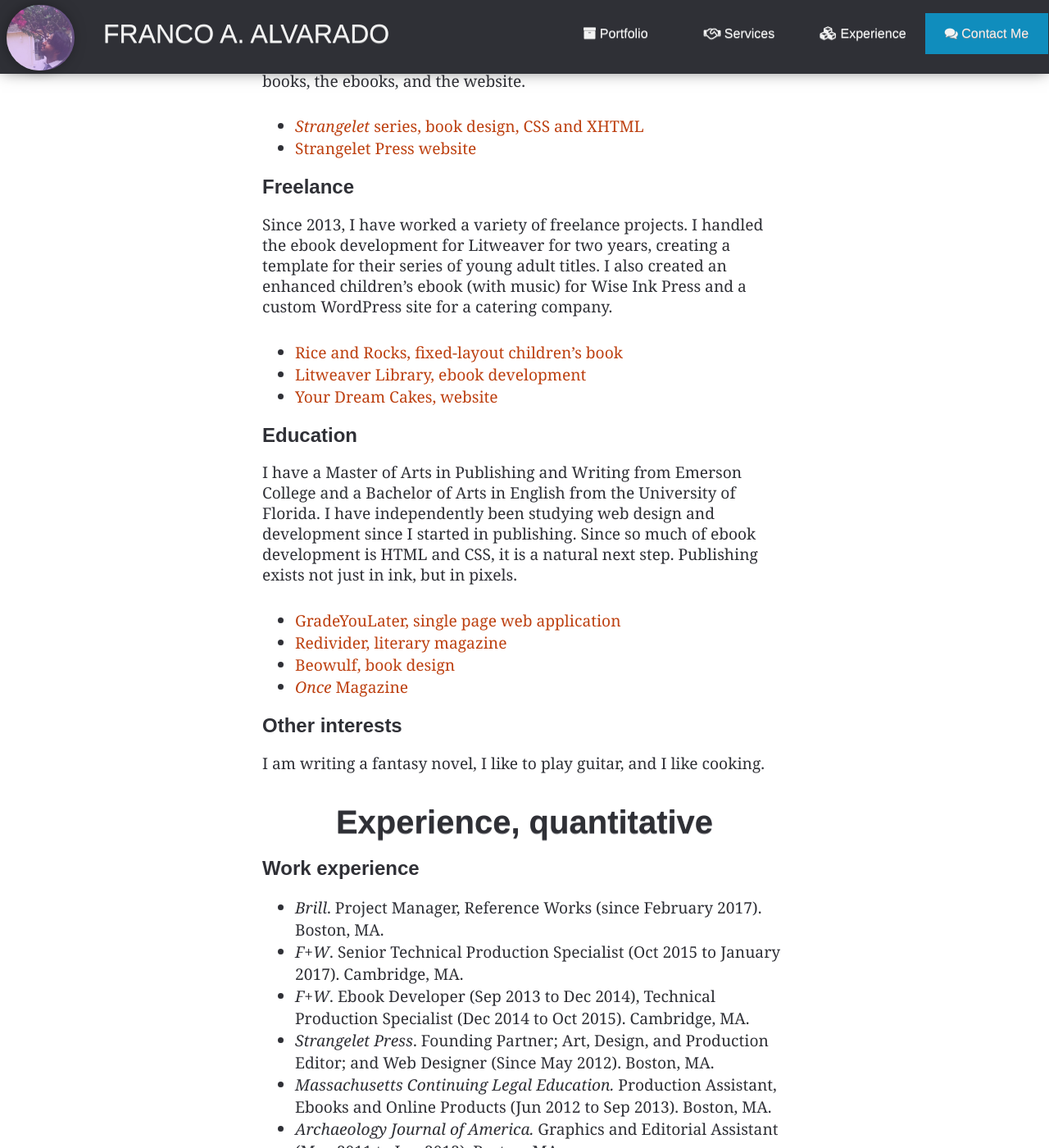
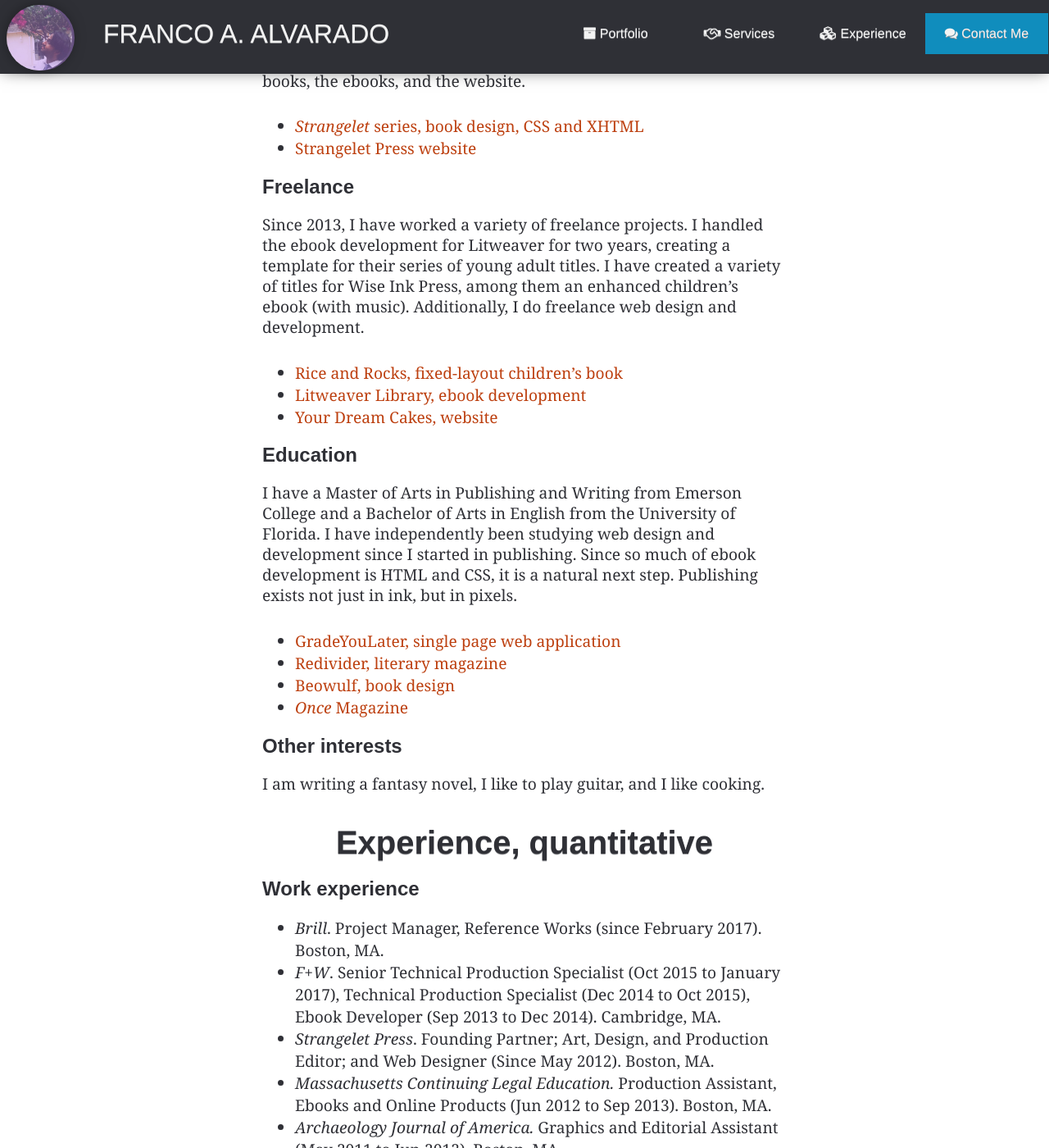
Before and after one commit to francopub/francopub.github.io, a Jekyll site: the page built from experience/index.html, in a window 1280 px wide and 1400 px high, scrolled down 1307 px. Shown: the whole window at 82% size. Built offline with Jekyll 4.4.1, drawn with Linux system fonts in a browser that asks for light colours; some web fonts are replaced.

Commit message:
updated experience page

```diff
--- a/_layouts/page.html
+++ b/_layouts/page.html
@@ -3,3 +3,4 @@
 ---
 {% include header.html %}
 {{content}}
+{% include project-pane.html %}
--- a/experience/index.html
+++ b/experience/index.html
@@ -30,7 +30,7 @@
 
 <h2>Freelance</h2>
 
-<p>Since 2013, I have worked a variety of freelance projects. I handled the ebook development for Litweaver for two years, creating a template for their series of young adult titles. I also created an enhanced children&#8217;s ebook (with music) for Wise Ink Press and a custom WordPress site for a catering company.</p>
+<p>Since 2013, I have worked a variety of freelance projects. I handled the ebook development for Litweaver for two years, creating a template for their series of young adult titles. I have created a variety of titles for Wise Ink Press, among them an enhanced children&#8217;s ebook (with music). Additionally, I do freelance web design and development.</p>
 
 <ul>
   <li><a href="{{ site.baseurl }}{% post_url 2016-10-02-RiceAndRocks %}">Rice and Rocks, fixed-layout children&#8217;s book</a></li>
@@ -55,8 +55,7 @@
 <h2>Work experience</h2>
   <ul>
     <li><em>Brill</em>. Project Manager, Reference Works (since February 2017). Boston, MA.</li>
-    <li><em>F+W</em>. Senior Technical Production Specialist (Oct 2015 to January 2017). Cambridge, MA. </li>
-    <li><em>F+W</em>. Ebook Developer (Sep 2013 to Dec 2014), Technical Production Specialist (Dec 2014 to Oct 2015). Cambridge, MA.
+    <li><em>F+W</em>. Senior Technical Production Specialist (Oct 2015 to January 2017), Technical Production Specialist (Dec 2014 to Oct 2015), Ebook Developer (Sep 2013 to Dec 2014). Cambridge, MA.
 
     </li>
     <li><em>Strangelet Press</em>. Founding Partner; Art, Design, and Production Editor; and Web Designer (Since May 2012). Boston, MA.
@@ -99,4 +98,3 @@
 <p class="para-noindsa"><a href="http://www.digitalbookworld.com/2014/digital-reading-dba-judge-franco-alvarado-on-future-proofing-ebooks/">&#8220;Digital Reading: DBA Judge Franco Alvarado on Future-Proofing Ebooks,&#8221;</a> Digital Book World, 17 Sept 2014
 </p> -->
 </article>
-{% include project-pane.html %}
--- a/index.html
+++ b/index.html
@@ -18,7 +18,4 @@
 	<i>Get in touch with me on Twitter, LinkedIn, or my contact page.</i>
 </p>
  {% endif %}
-<p>
-</p>
 </article>
-{% include project-pane.html %}
--- a/projects/index.html
+++ b/projects/index.html
@@ -3,4 +3,3 @@
 layout: page
 category: projects
 ---
-{% include project-pane.html %}
```
Also changed, not shown: 4 other files.
